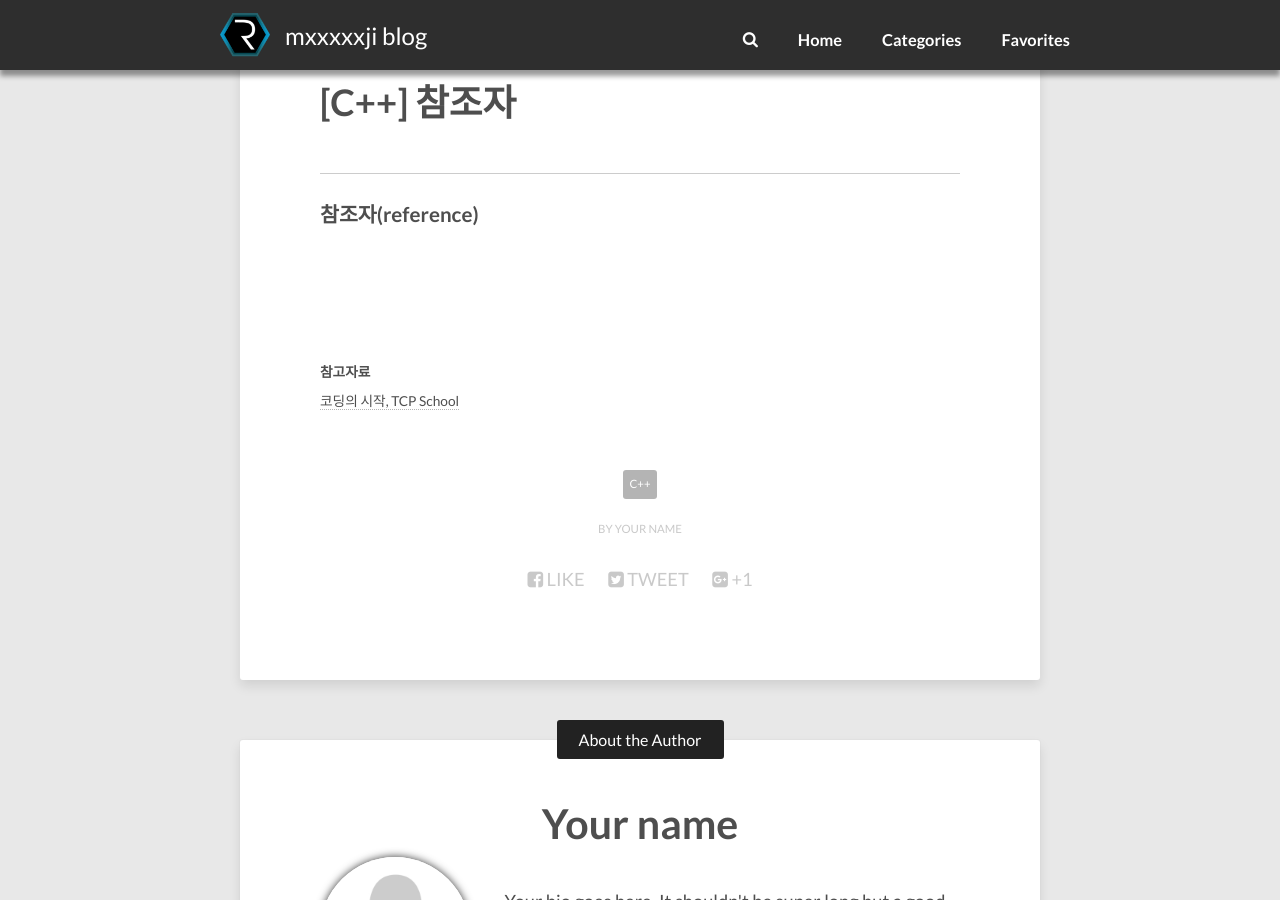
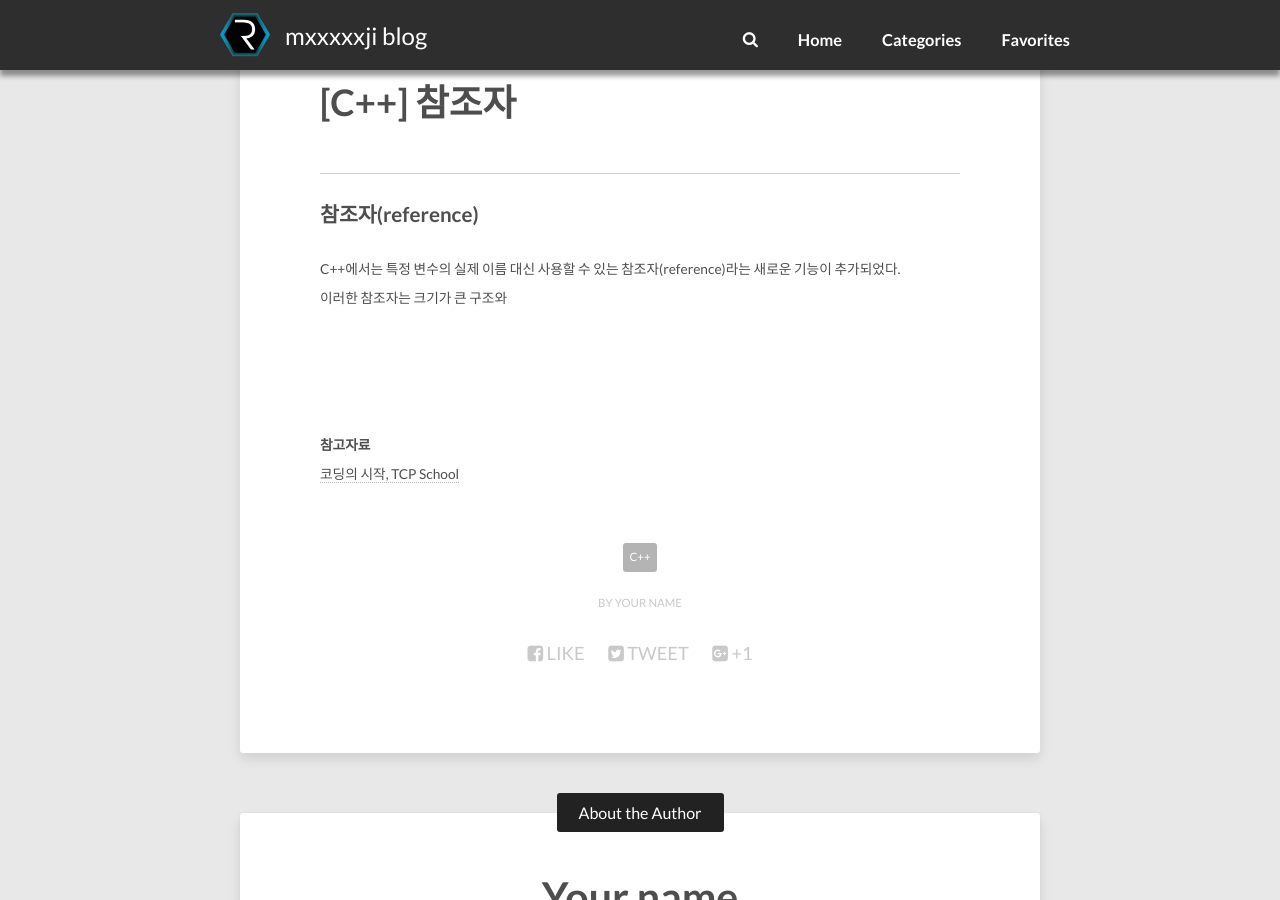
Before and after one commit to mxxxxxji/Mxxxxxji.github.io, a Jekyll site: the page built from _posts/2020-03-12-C++-15.reference-post.md, in a window 1280 px wide and 900 px high, scrolled down 367 px. Built offline with Jekyll 4.4.1, drawn with Linux system fonts in a browser that asks for light colours; nearby versions of some CDN libraries; comment, search, counter and statistics services are not loaded.

Commit message:
Update 2020-03-12-C++-15.reference-post.md

```diff
--- a/_posts/2020-03-12-C++-15.reference-post.md
+++ b/_posts/2020-03-12-C++-15.reference-post.md
@@ -9,6 +9,9 @@ categories: [C++]
 ------------------------------------------------------------------------------------------------------------
 
 ## 참조자(reference)
+C++에서는 특정 변수의 실제 이름 대신 사용할 수 있는 참조자(reference)라는 새로운 기능이 추가되었다.
+이러한 참조자는 크기가 큰 구조와
+
 
 
 <br/>
```
